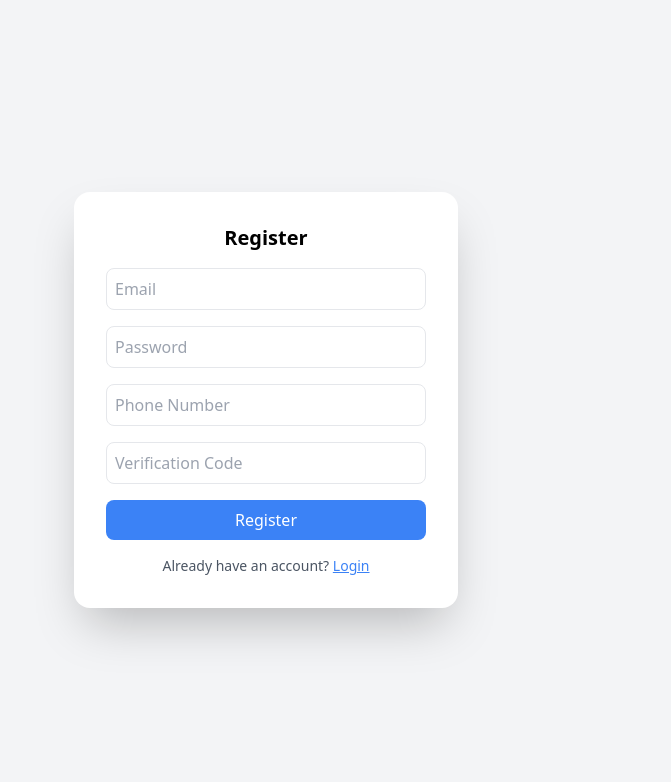
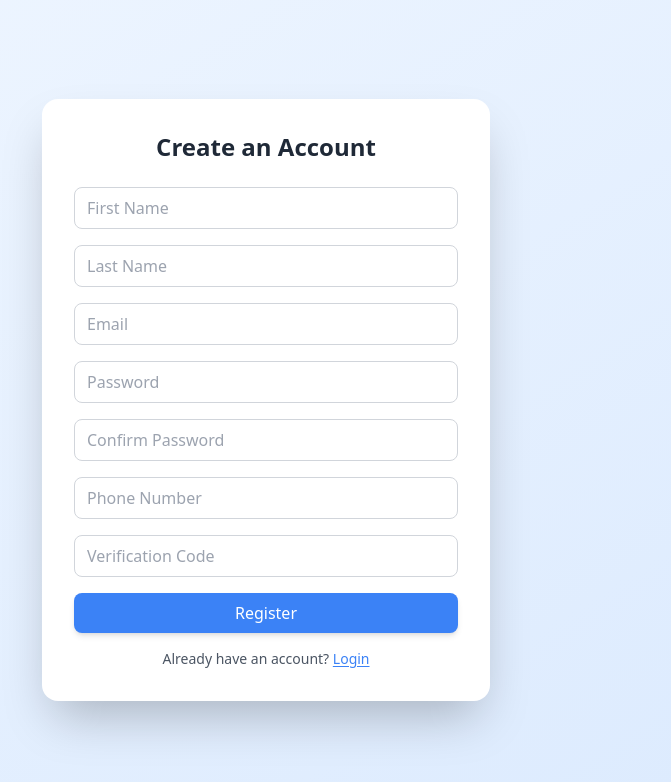
Before and after one commit to GreatDeveloper66/fullstack-starter-react-node, a React (Create React App) app in the folder frontend/: page /login in a window 1280 px wide. Both pictures are taken after a click on the button "Register". Shown: the top 782 px of the page, without its empty margins (374-1045 px from the left). Built offline with nearby package versions, Linux system fonts and the light colour scheme.

Commit message:
Update Styling in LoginForm.jsx

```diff
--- a/frontend/src/UserAuthForms/LoginForm.jsx
+++ b/frontend/src/UserAuthForms/LoginForm.jsx
@@ -8,7 +8,12 @@ function LoginForm() {
   const [phone, setPhone] = useState("");
   const [code, setCode] = useState("");
   const [password, setPassword] = useState("");
+  const [confirmPassword, setConfirmPassword] = useState("");
   const [email, setEmail] = useState("");
+  const [firstName, setFirstName] = useState("");
+  const [lastName, setLastName] = useState("");
+  const [forgotPassword, setForgotPassword] = useState(false);
+  const [rememberMe, setRememberMe] = useState(false);
   const navigate = useNavigate();
 
   const handleSubmit = (e) => {
@@ -19,16 +24,35 @@ function LoginForm() {
   };
 
   return (
-    <div className="flex items-center justify-center h-screen bg-gray-100">
-      <div className="shadow-2xl rounded-2xl bg-white p-8 w-96">
-        <h2 className="text-xl font-semibold mb-4 text-center">
-          {isRegister ? "Register" : "Login"}
+    <div className="flex items-center justify-center min-h-screen bg-gradient-to-br from-blue-50 to-blue-100">
+      <div className="shadow-2xl rounded-2xl bg-white p-8 w-full max-w-md">
+        <h2 className="text-2xl font-bold text-gray-800 mb-6 text-center">
+          {isRegister ? "Create an Account" : "Welcome Back"}
         </h2>
+
         <form onSubmit={handleSubmit} className="flex flex-col space-y-4">
+          {isRegister && (
+            <>
+              <input
+                type="text"
+                placeholder="First Name"
+                className="border border-gray-300 rounded-lg px-3 py-2 focus:ring-2 focus:ring-blue-400 focus:border-blue-400 transition duration-200 ease-in-out"
+                value={firstName}
+                onChange={(e) => setFirstName(e.target.value)}
+              />
+              <input
+                type="text"
+                placeholder="Last Name"
+                className="border border-gray-300 rounded-lg px-3 py-2 focus:ring-2 focus:ring-blue-400 focus:border-blue-400 transition duration-200 ease-in-out"
+                value={lastName}
+                onChange={(e) => setLastName(e.target.value)}
+              />
+            </>
+          )}
           <input
             type="email"
             placeholder="Email"
-            className="border rounded-lg p-2"
+            className="border border-gray-300 rounded-lg px-3 py-2 focus:ring-2 focus:ring-blue-400 focus:border-blue-400 transition duration-200 ease-in-out"
             value={email}
             onChange={(e) => setEmail(e.target.value)}
           />
@@ -36,36 +60,73 @@ function LoginForm() {
             <input
               type="password"
               placeholder="Password"
-              className="border rounded-lg p-2"
+              className="border border-gray-300 rounded-lg px-3 py-2 focus:ring-2 focus:ring-blue-400 focus:border-blue-400 transition duration-200 ease-in-out"
               value={password}
               onChange={(e) => setPassword(e.target.value)}
+            />
+          )}
+          {isRegister && (
+            <input
+              type="password"
+              placeholder="Confirm Password"
+              className="border border-gray-300 rounded-lg px-3 py-2 focus:ring-2 focus:ring-blue-400 focus:border-blue-400 transition duration-200 ease-in-out"
+              value={confirmPassword}
+              onChange={(e) => setConfirmPassword(e.target.value)}
             />
           )}
           <input
             type="tel"
             placeholder="Phone Number"
-            className="border rounded-lg p-2"
+            className="border border-gray-300 rounded-lg px-3 py-2 focus:ring-2 focus:ring-blue-400 focus:border-blue-400 transition duration-200 ease-in-out"
             value={phone}
             onChange={(e) => setPhone(e.target.value)}
           />
           <input
             type="text"
             placeholder="Verification Code"
-            className="border rounded-lg p-2"
+            className="border border-gray-300 rounded-lg px-3 py-2 focus:ring-2 focus:ring-blue-400 focus:border-blue-400 transition duration-200 ease-in-out"
             value={code}
             onChange={(e) => setCode(e.target.value)}
           />
           <button
             type="submit"
-            className="bg-blue-500 hover:bg-blue-600 text-white rounded-lg p-2"
+            className="bg-blue-500 hover:bg-blue-600 active:bg-blue-700 text-white font-medium rounded-lg px-4 py-2 shadow-md hover:shadow-lg transition duration-200 ease-in-out w-full"
           >
             {isRegister ? "Register" : "Login"}
           </button>
         </form>
+        {!isRegister && !forgotPassword && (
+          <div className="flex items-center mt-2">
+            <input
+              type="checkbox"
+              checked={rememberMe}
+              onChange={() => setRememberMe(!rememberMe)}
+              className="mr-2"
+            />
+            <span>Remember Me</span>
+          </div>
+        )}
+        {!isRegister && (
+          <p className="text-sm text-gray-600 mt-2 text-center">
+            <button
+              type="button"
+              className="text-blue-500 hover:text-blue-600 font-medium underline underline-offset-2 transition"
+              onClick={() => setForgotPassword(!forgotPassword)}
+            >
+              {forgotPassword ? (
+                <div className="mt-4 text-center text-gray-600">
+                  <p>We’ll send a reset link to your email.</p>
+                </div>
+              ) : ("Forgot Password?")
+            }
+            </button>
+          </p>
+        )}
         <p className="text-sm text-gray-600 mt-4 text-center">
           {isRegister ? "Already have an account?" : "Don’t have an account?"}{" "}
           <button
-            className="text-blue-500 underline"
+            type="button"
+            className="text-blue-500 hover:text-blue-600 font-medium underline underline-offset-2 transition"
             onClick={() => setIsRegister(!isRegister)}
           >
             {isRegister ? "Login" : "Register"}
```
